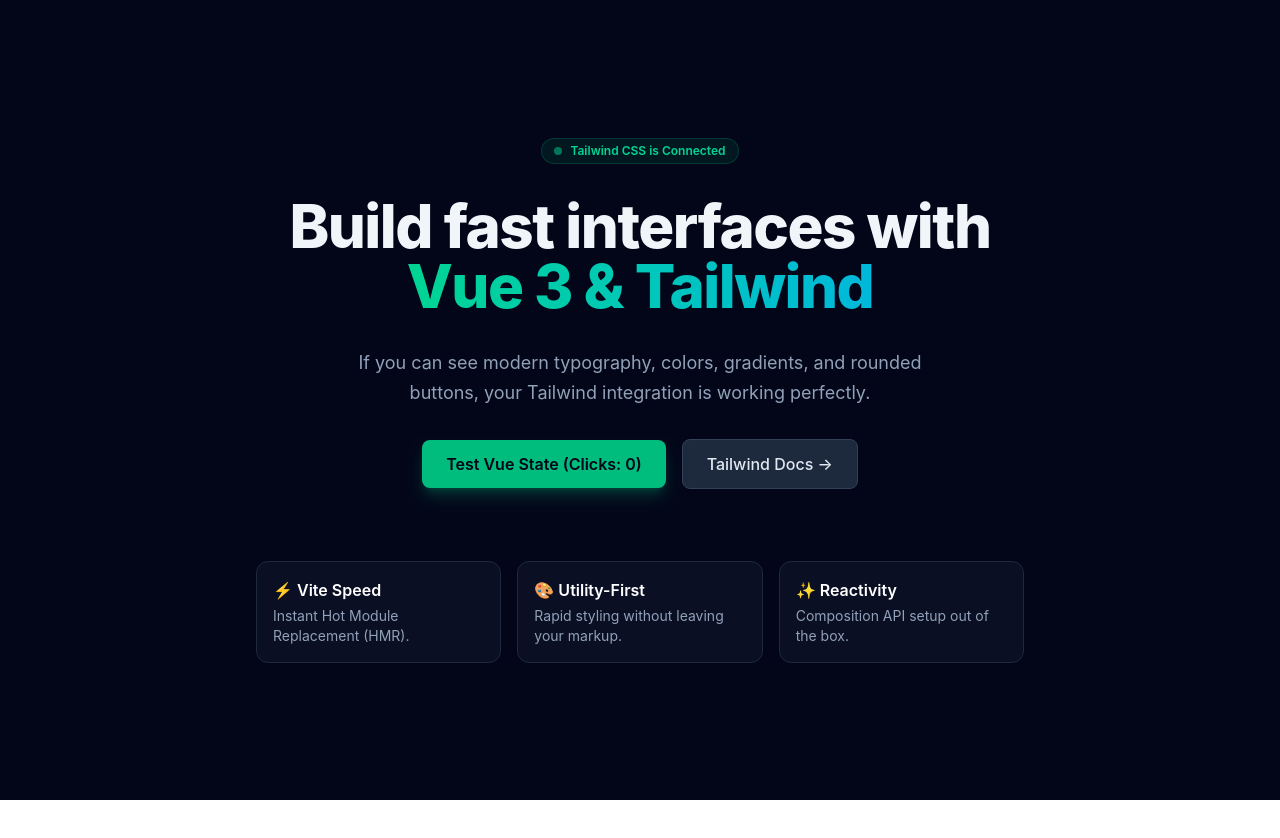
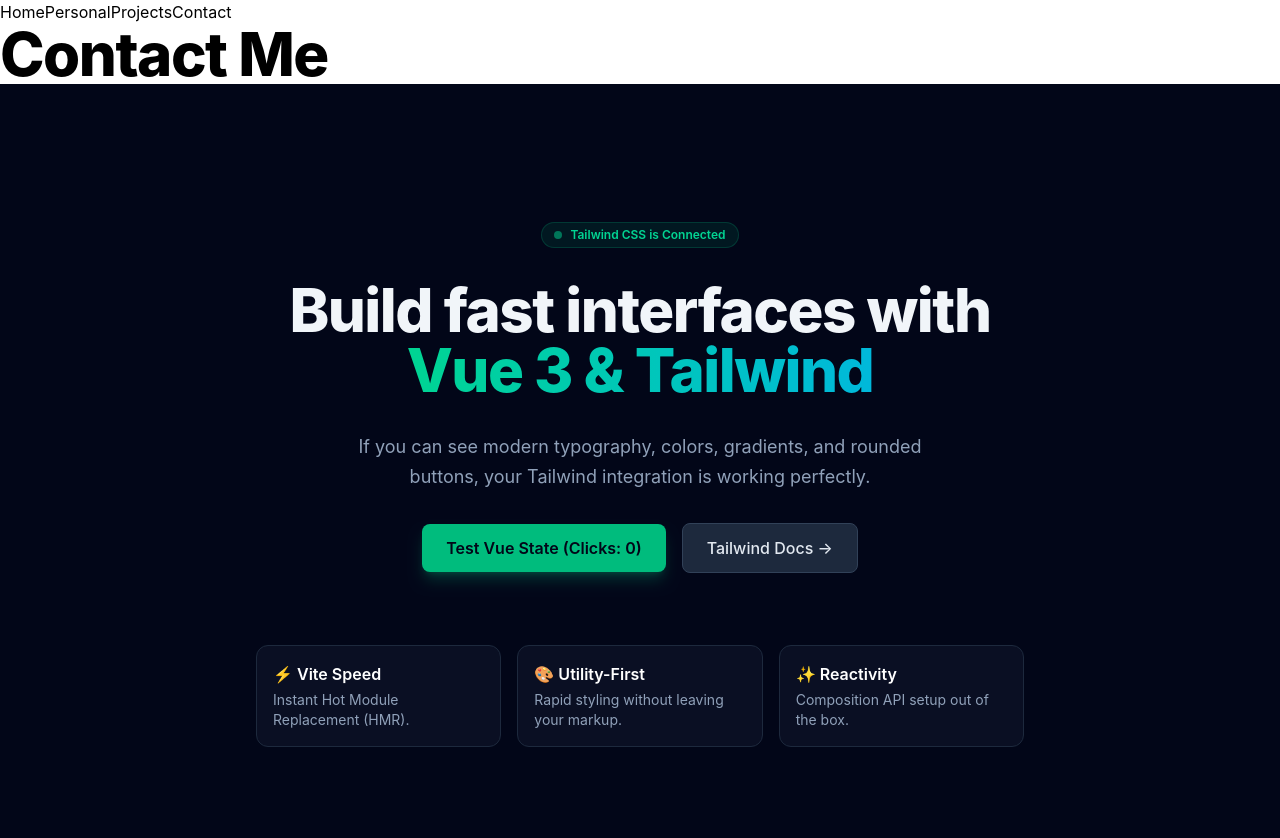
Before and after one commit to Asterithon/bintangandika, a Vue app: page /contact in a window 1280 px wide. Shown: the top 838 px of the page. Before the commit the page ends 800 px from the top, so only its background shows below. Built offline with nearby package versions, Linux system fonts and the light colour scheme.

Commit message:
Add Vue Router and create basic views for navigation
- Integrated vue-router for page navigation
- Added Home, Personal, Projects, and Contact views
- Updated App.vue to include navigation links
- Modified package.json and package-lock.json to include vue-router dependency

```diff
--- a/package.json
+++ b/package.json
@@ -11,7 +11,8 @@
   "dependencies": {
     "@tailwindcss/vite": "^4.3.3",
     "tailwindcss": "^4.3.3",
-    "vue": "^3.5.41"
+    "vue": "^3.5.41",
+    "vue-router": "^5.3.0"
   },
   "devDependencies": {
     "@vitejs/plugin-vue": "^6.0.8",
--- a/src/App.vue
+++ b/src/App.vue
@@ -3,5 +3,10 @@
 </script>
 
 <template>
+  <RouterLink to="/">Home</RouterLink>
+  <RouterLink to="/personal">Personal</RouterLink>
+  <RouterLink to="/projects">Projects</RouterLink>
+  <RouterLink to="/contact">Contact</RouterLink>
+  <RouterView />
   <HelloWorld />
 </template>
--- a/src/components/HelloWorld.vue
+++ b/src/components/HelloWorld.vue
@@ -12,6 +12,8 @@
         <span class="w-2 h-2 rounded-full bg-emerald-400 animate-pulse"></span>
         Tailwind CSS is Connected
       </div>
+
+      <a href=""></a>
 
       <h1 class="text-4xl sm:text-6xl font-extrabold tracking-tight">
         Build fast interfaces with
--- a/src/main.js
+++ b/src/main.js
@@ -1,5 +1,6 @@
 import { createApp } from 'vue'
 import './style.css'
 import App from './App.vue'
+import router from './router'
 
-createApp(App).mount('#app')
+createApp(App).use(router).mount('#app')
--- /dev/null
+++ b/src/router/index.js
@@ -0,0 +1,31 @@
+import {createRouter, createWebHistory} from 'vue-router'
+
+const routes = [
+    {
+        path: "/",
+        name: "Home",
+        component: () => import("../view/Home.vue"),
+    },
+    {
+        path: "/personal",
+        name: "personal",
+        component: () => import("../view/Personal.vue"),
+    },
+    {
+        path: "/projects",
+        name: "Projects",
+        component: () => import("../view/Projects.vue"),
+    },
+    {
+        path: "/contact",
+        name: "Contact",
+        component: () => import("../view/Contact.vue"),
+    },
+];
+
+const router = createRouter({
+    history: createWebHistory(import.meta.env.BASE_URL),
+    routes
+})
+
+export default router
--- /dev/null
+++ b/src/view/Contact.vue
@@ -0,0 +1,5 @@
+<template>
+    <h1 class="text-4xl sm:text-6xl font-extrabold tracking-tight">
+        Contact Me
+    </h1>
+</template>
--- /dev/null
+++ b/src/view/Home.vue
@@ -0,0 +1,5 @@
+<template>
+    <h1 class="text-4xl sm:text-6xl font-extrabold tracking-tight">
+        Home
+    </h1>
+</template>
--- /dev/null
+++ b/src/view/Personal.vue
@@ -0,0 +1,5 @@
+<template>
+    <h1 class="text-4xl sm:text-6xl font-extrabold tracking-tight">
+        Personal
+    </h1>
+</template>
--- /dev/null
+++ b/src/view/Projects.vue
@@ -0,0 +1,5 @@
+<template>
+    <h1 class="text-4xl sm:text-6xl font-extrabold tracking-tight">
+        Projects
+    </h1>
+</template>
```
Also changed, not shown: 1 other file (tests, documents, lock files or other folders).
